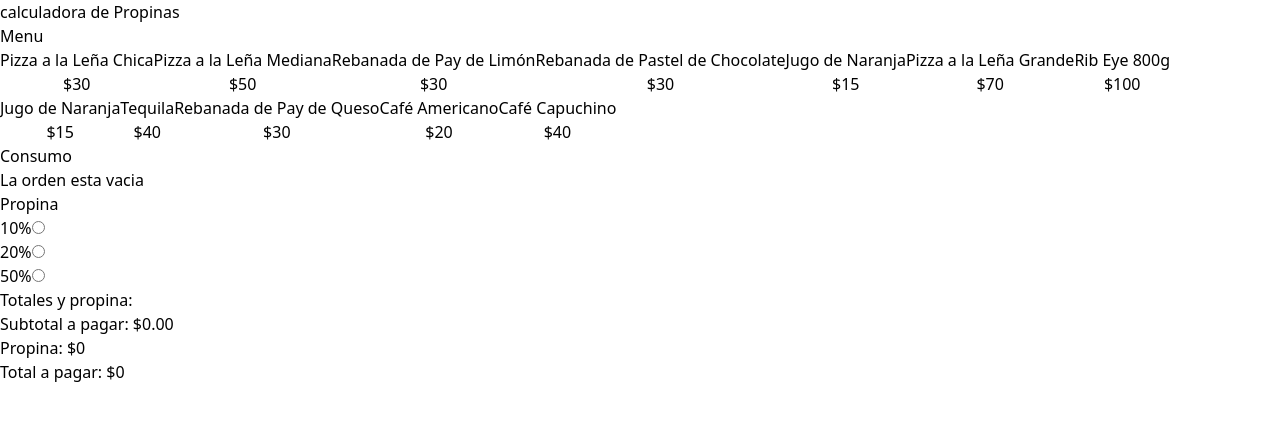
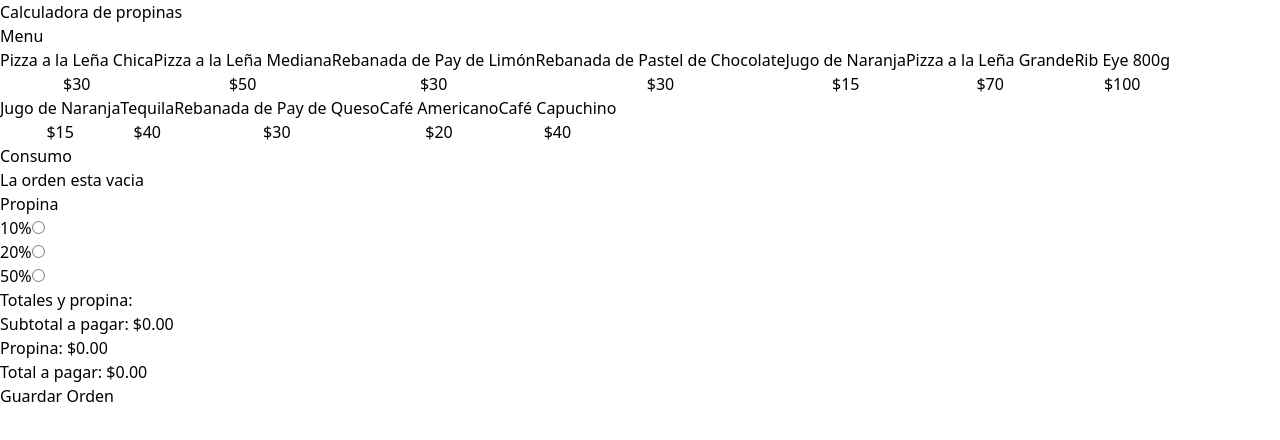
Before and after one commit to Fedeeherrera/calculadora-de-propinas, a React (Vite) app: page / in a window 1280 px wide. Shown: the top 440 px of the page. Built offline with nearby package versions, Linux system fonts and the light colour scheme.

Commit message:
Creacion de las propinas

```diff
--- a/src/App.tsx
+++ b/src/App.tsx
@@ -6,12 +6,12 @@ import useOrder from './hooks/useOrder'
 import OrderTotal from './components/OrderTotal'
 
 function App() {
-  const { order, addItem, removeItem } = useOrder()
+  const { order, addItem, removeItem, tip, setTip } = useOrder()
   return (
     <>
       <header className="bg-teal-400 py-5">
         <h1 className="text-4xl font-black text-center">
-          calculadora de Propinas
+          Calculadora de propinas
         </h1>
       </header>
       <main className="max-w-7xl mx-auto py-20 grid md:grid-cols-2">
@@ -25,8 +25,8 @@ function App() {
         </div>
         <div className="border border-dashed border-slate-300 p-5 rounded-lg space-y-10">
           <OrderContents order={order} removeItem={removeItem} />
-          <TipPercentajeForm/>
-          <OrderTotal order={order}/>
+          <TipPercentajeForm setTip={setTip} />
+          <OrderTotal order={order} tip={tip} />
         </div>
       </main>
     </>
--- a/src/components/OrderTotal.tsx
+++ b/src/components/OrderTotal.tsx
@@ -4,29 +4,34 @@ import { useMemo } from 'react'
 
 type OrderTotalsProps = {
   order: OrderItem[]
+  tip: number
 }
 
-const OrderTotal = ({ order }: OrderTotalsProps) => {
+const OrderTotal = ({ order, tip }: OrderTotalsProps) => {
   const subtotalAmmount = useMemo(
-    () => order.reduce((total, item) => total + (item.quantity * item.price), 0),
+    () => order.reduce((total, item) => total + item.quantity * item.price, 0),
     [order]
   )
+  const tipAmount = useMemo(() => subtotalAmmount * tip, [tip, order])
+  const totalAmount = useMemo(() => subtotalAmmount + tipAmount, [tip, order])
 
   return (
     <>
       <div className="space-y-3">
         <h2 className="fonts-black text-2xl">Totales y propina:</h2>
         <p>
-          Subtotal a pagar: <span className="font-bold">{formatCurrency(subtotalAmmount)}</span>
+          Subtotal a pagar:{' '}
+          <span className="font-bold">{formatCurrency(subtotalAmmount)}</span>
         </p>
         <p>
-          Propina: <span className="font-bold"> $0</span>
+          Propina:{' '}
+          <span className="font-bold">{formatCurrency(tipAmount)}</span>
         </p>
         <p>
-          Total a pagar: <span className="font-bold"> $0</span>
+          Total a pagar: <span className="font-bold">{formatCurrency(totalAmount)}</span>
         </p>
       </div>
-      <button> </button>
+      <button disabled={totalAmount === 0 } className='w-full bg-black p-3 uppercase text-white font-bold mt-10'> Guardar Orden </button>
     </>
   )
 }
--- a/src/components/TipPercentajeForm.tsx
+++ b/src/components/TipPercentajeForm.tsx
@@ -1,3 +1,5 @@
+import type { Dispatch, SetStateAction } from 'react'
+
 const tipOptions = [
   {
     id: 'tip-10',
@@ -16,18 +18,27 @@ const tipOptions = [
   },
 ]
 
-const TipPercentajeForm = () => {
+type TipPercentajeFormProps = {
+  setTip: Dispatch<SetStateAction<number>>
+}
+
+const TipPercentajeForm = ({ setTip }: TipPercentajeFormProps) => {
   return (
     <div>
       <h3 className="font-black text-2xl">Propina</h3>
       <form>
-        {tipOptions.map(tip => (
-                  <div className="flex gap-2" key={tip.id}>
-                    <label htmlFor={tip.id}>{tip.label}</label>
-                    <input id={tip.id} type="radio" name="tip" value={tip.value} />
-                  </div>
+        {tipOptions.map((tip) => (
+          <div className="flex gap-2" key={tip.id}>
+            <label htmlFor={tip.id}>{tip.label}</label>
+            <input
+              onChange={(event) => setTip(+event.target.value)}
+              id={tip.id}
+              type="radio"
+              name="tip"
+              value={tip.value}
+            />
+          </div>
         ))}
-
       </form>
     </div>
   )
--- a/src/hooks/useOrder.ts
+++ b/src/hooks/useOrder.ts
@@ -3,6 +3,7 @@ import type { MenuItem, OrderItem } from '../types'
 
 function useOrder() {
   const [order, setOrder] = useState<OrderItem[]>([])
+  const [tip, setTip] = useState(0)
 
   const addItem = (item: MenuItem) => {
     const itemExist = order.find((orderItem) => orderItem.id === item.id)
@@ -25,6 +26,8 @@ function useOrder() {
 
   return {
     order,
+    tip,
+    setTip,
     addItem,
     removeItem,
   }
```
